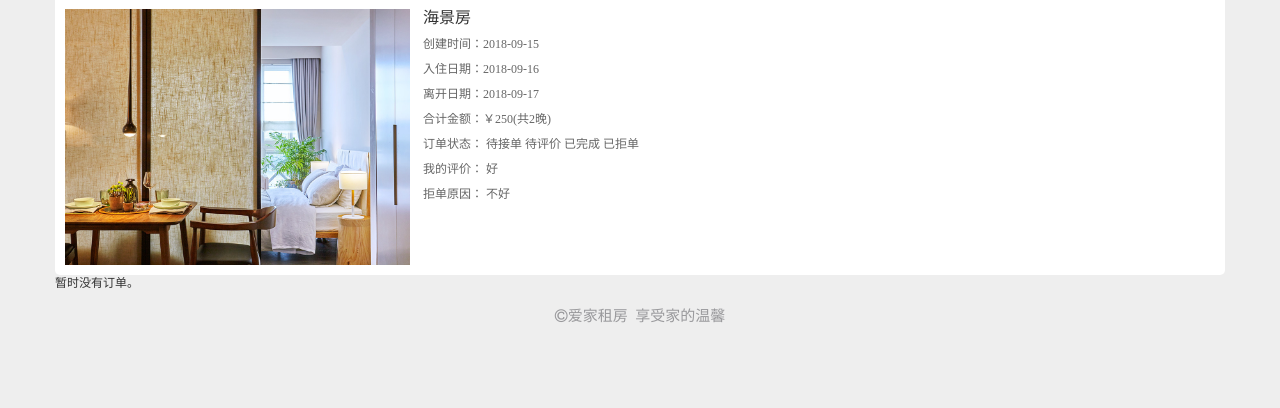
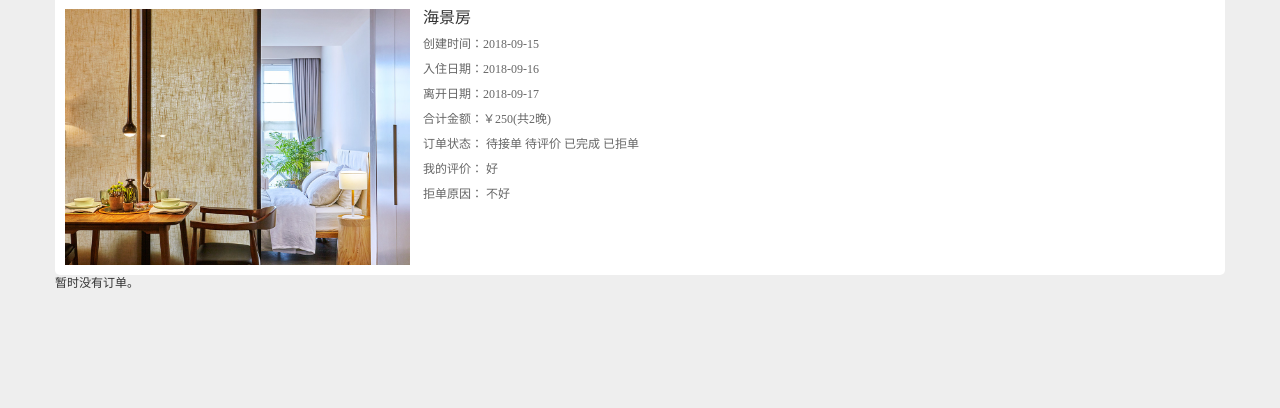
Before and after one commit to JokerHai/ihome, a Flask app: template app/templates/order_zhuyi/lorders.html in a window 1280 px wide. Shown: the part 114-522 px from the top of the page. Run offline with Flask 2, Linux system fonts and the light colour scheme; the template is opened without the code that fills it, so the values that code supplies are empty; parts of the project's set-up code (start-up, migrations or seed data) failed here and were passed over; some libraries are stand-ins or nearby versions.

Commit message:
zhuyiCommit09

```diff
--- a/app/api/v1/__init__.py
+++ b/app/api/v1/__init__.py
@@ -7,4 +7,4 @@ from flask import Blueprint
 
 api = Blueprint('api',__name__)
 
-from ..v1 import views, area,myhouse,newhouse, users,profile, booking, index
+from ..v1 import views, area,myhouse,newhouse, users,profile, booking, index,order_zhuyi
--- a/app/templates/order_zhuyi/lorders.html
+++ b/app/templates/order_zhuyi/lorders.html
@@ -89,11 +89,8 @@
                 </div>
             </div>
         </div>
-        <div class="footer">
-            <p><span><i class="fa fa-copyright"></i></span>爱家租房&nbsp;&nbsp;享受家的温馨</p>
-        </div>
-        {% block scripts %}
-            <script src="../../static/js/lorders.js"></script>
-        {% endblock %}
-    </div>
 {% endblock %}
+</div>
+{% block scripts %}
+    <script type="text/javascript" src="{{ url_for('static',filename='js/lorders.js') }}"></script>
+{% endblock %}
```
